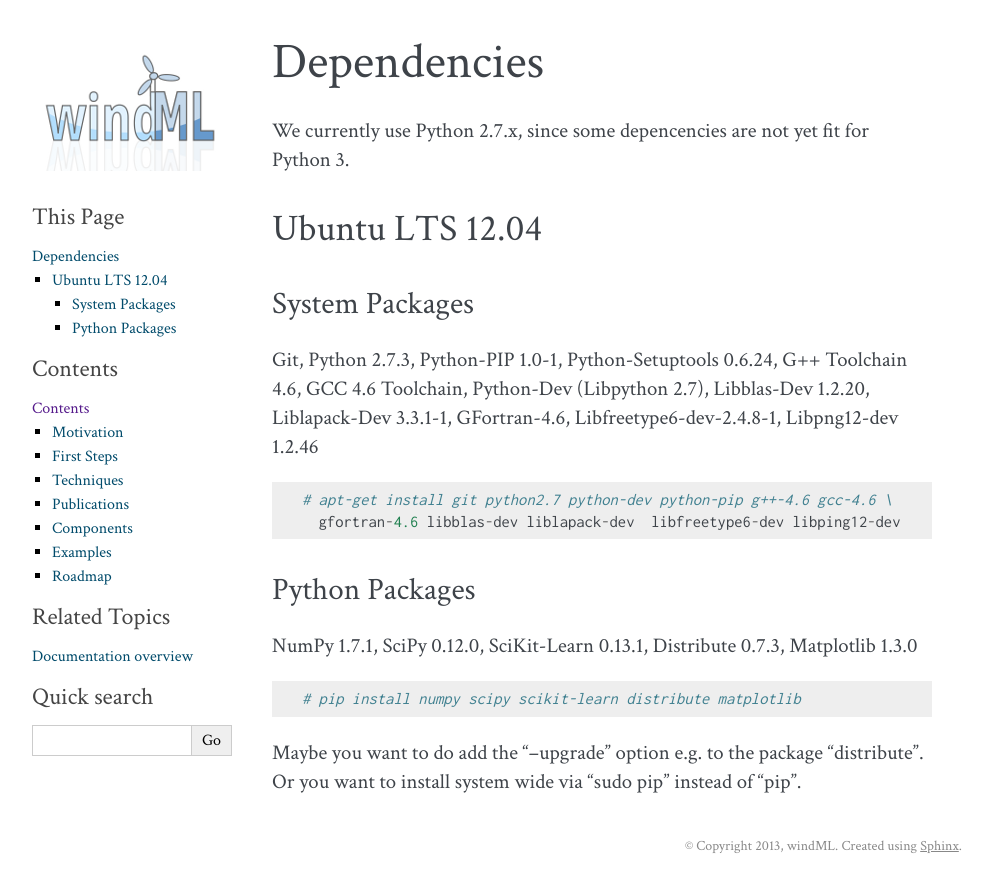
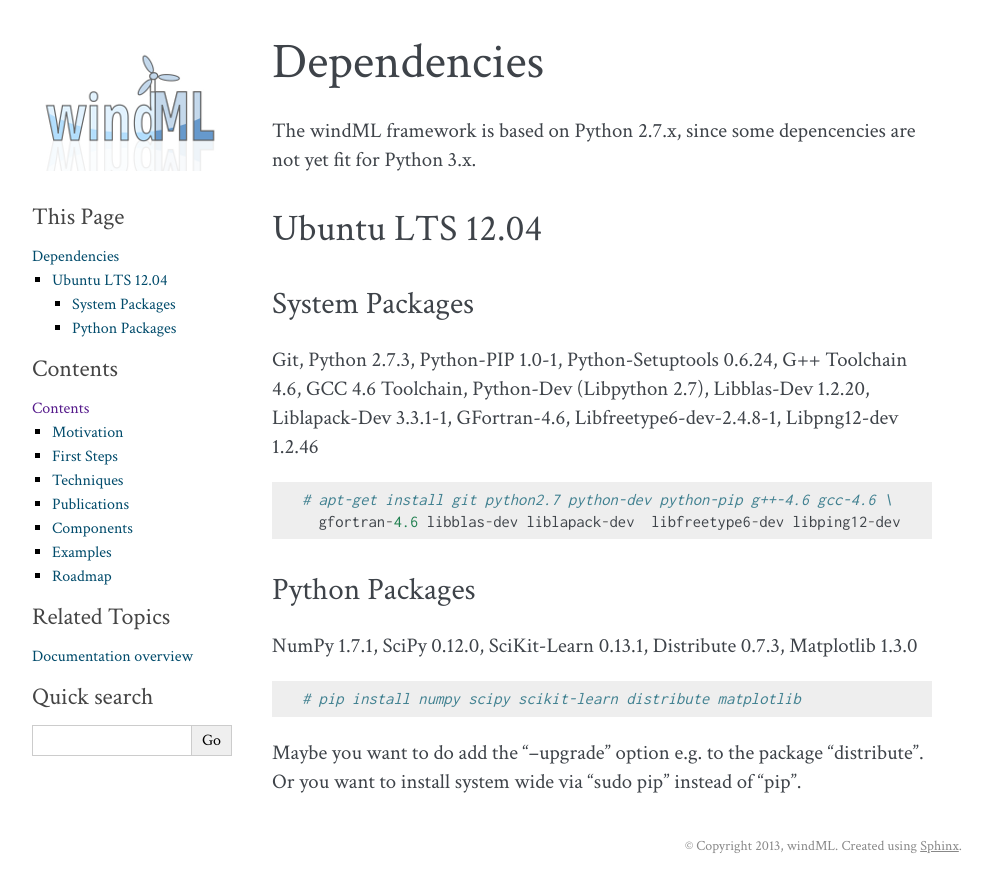
Before and after one commit to cigroup-ol/windml, a Sphinx documentation site: the page built from doc/dependencies.rst, in a window 1280 px wide. Shown: the top 892 px of the page, without its empty margins (148-1140 px from the left). Built offline with Sphinx 7.4.7, drawn with Linux system fonts in a browser that asks for light colours; formulas are drawn with MathJax 3; comment, search, counter and statistics services are not loaded.

Commit message:
modified dependendies documentation

```diff
--- a/doc/dependencies.rst
+++ b/doc/dependencies.rst
@@ -3,7 +3,7 @@
 Dependencies
 ============
 
-We currently use Python 2.7.x, since some depencencies are not yet fit for Python 3.
+The windML framework is based on Python 2.7.x, since some depencencies are not yet fit for Python 3.x.
 
 Ubuntu LTS 12.04
 ----------------
```
